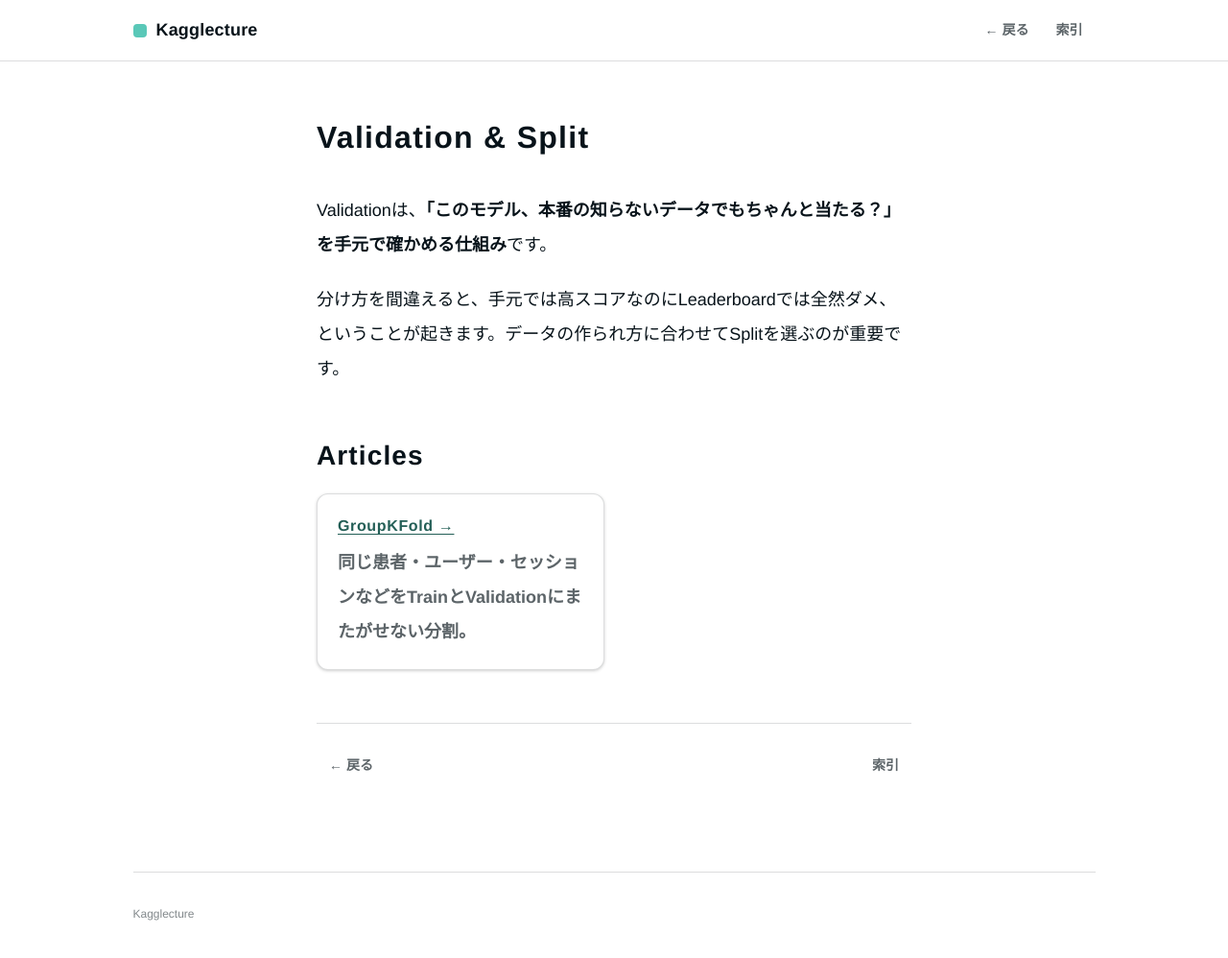
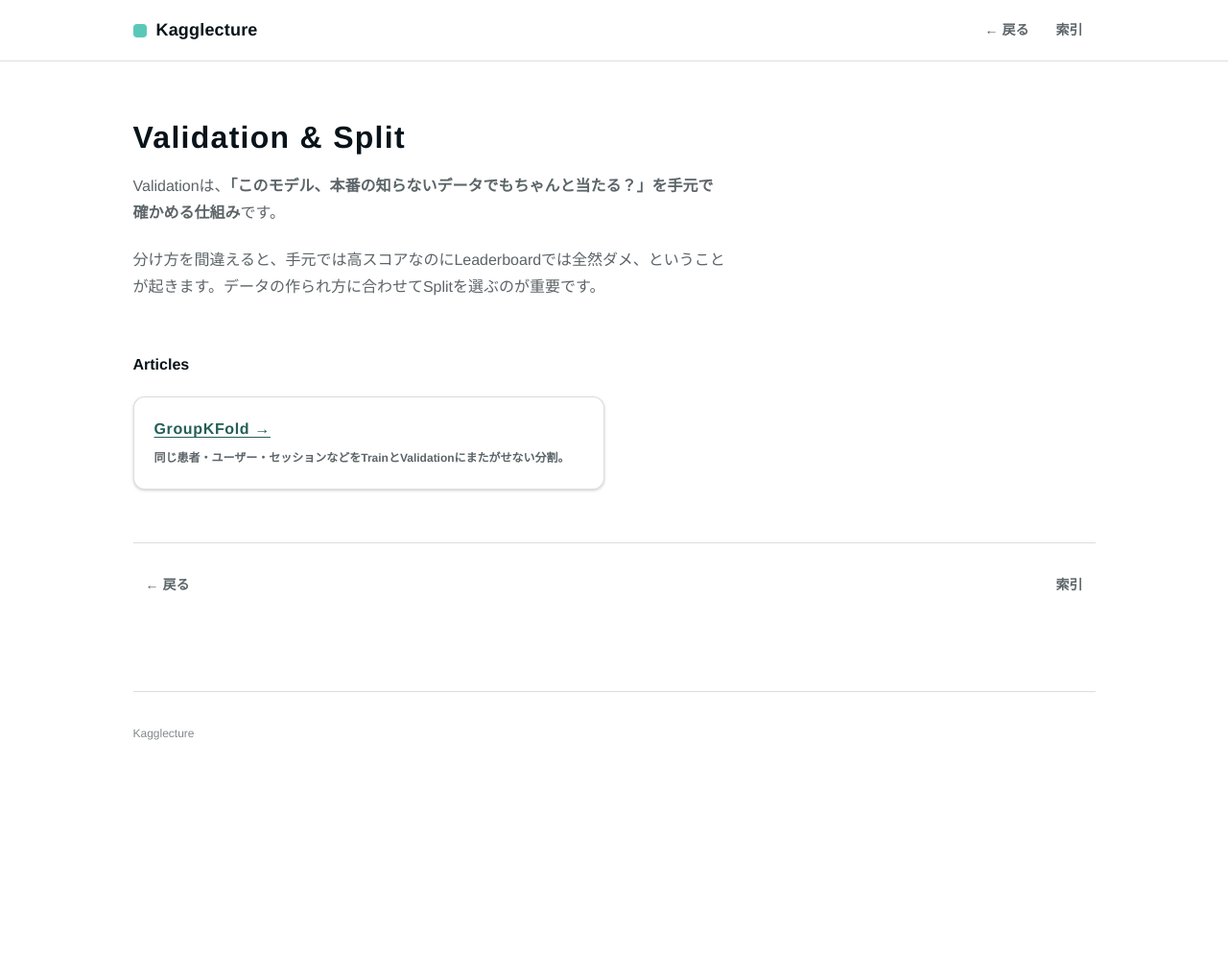
Before and after one commit to morikazu1119/Kagglecture, a Jekyll site: the page built from wiki/validation/index.md, in a window 1280 px wide and 1016 px high. Shown: the top 998 px of the window at 96% size. Built offline with Jekyll 4.4.1, drawn with Linux system fonts in a browser that asks for light colours.

Commit message:
feat: render category indexes as wide index pages

```diff
--- a/_layouts/default.html
+++ b/_layouts/default.html
@@ -8,7 +8,7 @@
     <meta name="description" content="{{ page.description | default: site.description | escape }}">
     {% include head-custom.html %}
   </head>
-  <body class="{% if page.url == '/' %}index-page{% else %}article-page{% endif %}">
+  <body class="{% if page.url == '/' or page.type == 'category-index' %}index-page{% else %}article-page{% endif %}">
     <a class="skip-link" href="#content">本文へ移動</a>
 
     <header class="site-header">
```
